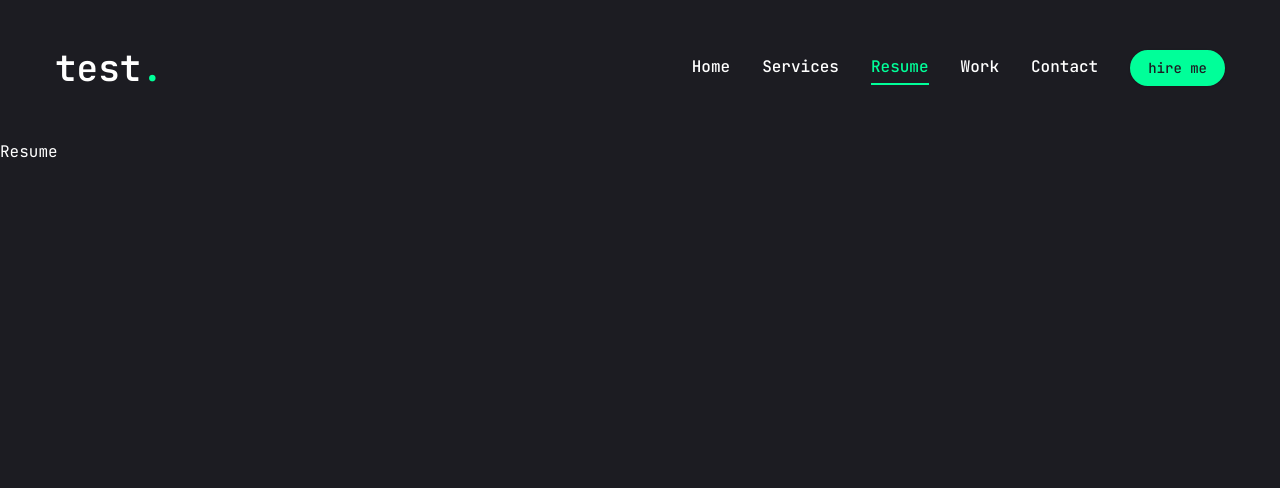
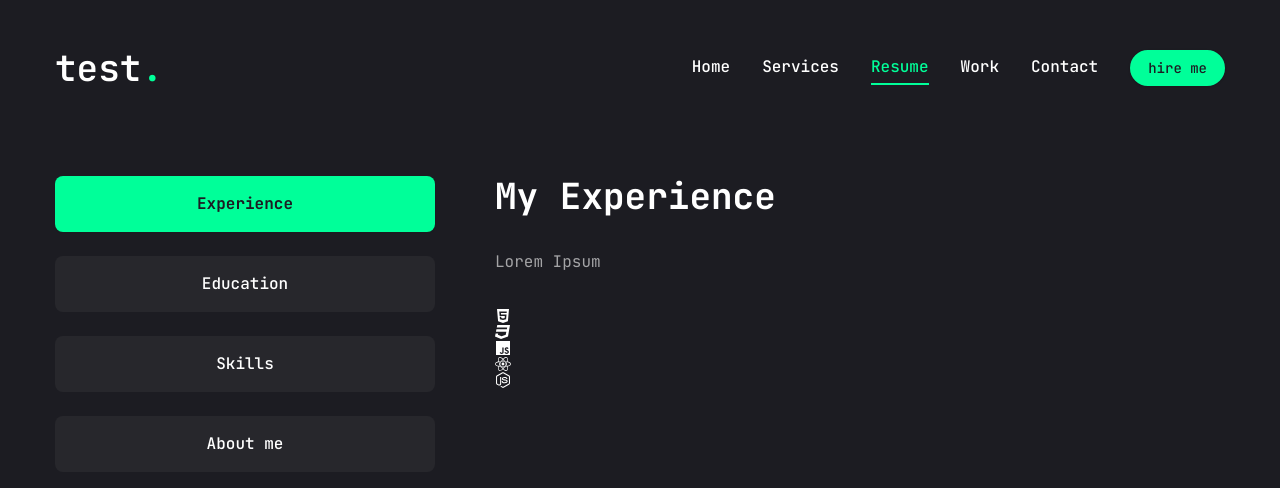
Before and after one commit to my-steffen/nextjs, a Next.js app: page /resume in a window 1280 px wide. Shown: the top 488 px of the page. Built offline with nearby package versions, Linux system fonts and the light colour scheme.

Commit message:
NEW Icons

```diff
--- a/app/contact/page.tsx
+++ b/app/contact/page.tsx
@@ -1,4 +1,3 @@
-// app/contact/page.tsx
 import Link from 'next/link';
 
 export default function ContactPage() {
--- a/app/globals.css
+++ b/app/globals.css
@@ -26,3 +26,7 @@
 .group:hover .arrow {
     transform: rotate(-45deg);
 }
+
+.tablist button {
+    @apply rounded-lg bg-[#27272c] w-full items-center justify-center inline-flex text-balance p-3 text-white whitespace-nowrap font-medium ring-offset-white transition-all disabled:pointer-events-none disabled:opacity-50 data-[state=active]:bg-accent data-[state=active]:text-primary data-[state=active]:font-bold data-[state=active]:shadow-sm;
+}
--- a/app/resume/page.jsx
+++ b/app/resume/page.jsx
@@ -47,16 +47,129 @@ const about = {
 }
 
 const experience = {
+    title: 'My Experience',
+    description: 'Lorem Ipsum',
+    items: [
+        {
+            icon: <FaHtml5 />,
+            name: 'test',
+        },
+        {
+            icon: <FaCss3 />,
+            name: 'test',
+        },
+        {
+            icon: <FaJs />,
+            name: 'test',
+        },
+        {
+            icon: <FaReact />,
+            name: 'test',
+        },
+        {
+            icon: <FaNodeJs />,
+            name: 'test',
+        },
+    ]
+}
+
+const education = {
+    icon: '/assets/resume/cap.svg',
+    title: 'My Experience',
+    description: 'Lorem Ipsum',
+    items: [
+        {
+            company: "test",
+            position: "Full Stack",
+            duration: "2022"
+        },
+        {
+            company: "test",
+            position: "Full Stack",
+            duration: "2022"
+        },
+        {
+            company: "bla",
+            position: "Full Stack",
+            duration: "2022"
+        }
+    ]
+}
+
+const skills = {
     icon: '/assets/resume/badge.svg',
     title: 'My Experience',
-    description: 'Lorem Ipsum'
+    description: 'Lorem Ipsum',
+    items: [
+        {
+            company: "test",
+            position: "Full Stack",
+            duration: "2022"
+        },
+        {
+            company: "test",
+            position: "Full Stack",
+            duration: "2022"
+        },
+        {
+            company: "bla",
+            position: "Full Stack",
+            duration: "2022"
+        }
+    ]
 }
 
+import { Tabs, TabsContent, TabsList, TabsTrigger } from "@radix-ui/react-tabs";
+import { Tooltip } from "@radix-ui/react-tooltip";
+import { motion } from "framer-motion";
+import { ScrollArea } from "@radix-ui/react-scroll-area"
 
 export default function Resume() {
     return (
-        <div>
-            <h1>Resume</h1>
-        </div>
+        <motion.div initial={{ opacity: 0 }}
+                    animate={{ opacity: 1, transition: { delay: 2.4, duration: 0.4, ease: 'easeIn' }
+        }}
+                    className="min-h-[80vh] flex items-center justify-center py-12 xl:py-0">
+            <div className="container mx-auto">
+                <Tabs defaultValue="experience" className="flex flex-col xl:flex-row gap-[60px]">
+                    <TabsList className="tablist flex flex-col w-full max-w-[380px] mx-auto xl:mx-0 gap-6">
+                        <TabsTrigger value="experience">Experience</TabsTrigger>
+                        <TabsTrigger value="education">Education</TabsTrigger>
+                        <TabsTrigger value="skills">Skills</TabsTrigger>
+                        <TabsTrigger value="about-me">About me</TabsTrigger>
+                    </TabsList>
+
+                    {/* Content */}
+                    <div className="min-h-[70vh]">
+                        <TabsContent value="experience" className="w-full">
+                            <div className="flex flex-col gap-[30px] text-center xl:text-left">
+                                <h3 className="text-4xl font-bold">{experience.title}</h3>
+                                <p className="max-w-[600px] text-white/60 mx-auto xl:mx-0">
+                                    {experience.description}
+                                </p>
+                                <ScrollArea class="h-[400px]">
+                                    <ul>
+                                        {experience.items.map((item, index)=> {
+                                            return <li key="index">
+                                                <span>{item.icon}</span>
+                                            </li>
+                                            })}
+                                    </ul>
+                                </ScrollArea>
+                            </div>
+                        </TabsContent>
+                        <TabsContent value="education">
+                            <div>Education content</div>
+                        </TabsContent>
+                        <TabsContent value="skills">
+                            <div>Skills content</div>
+                        </TabsContent>
+                        <TabsContent value="about-me">
+                            <div>About me content</div>
+                        </TabsContent>
+                    </div>
+                </Tabs>
+            </div>
+        </motion.div>
     );
 }
--- a/package.json
+++ b/package.json
@@ -15,7 +15,10 @@
     "@nextui-org/theme": "^2.2.9",
     "@radix-ui/react-dialog": "^1.1.1",
     "@radix-ui/react-icons": "^1.3.0",
+    "@radix-ui/react-scroll-area": "^1.1.0",
     "@radix-ui/react-slot": "^1.1.0",
+    "@radix-ui/react-tabs": "^1.1.0",
+    "@radix-ui/react-tooltip": "^1.1.2",
     "class-variance-authority": "^0.7.0",
     "clsx": "^2.1.1",
     "css-loader": "^7.1.2",
```
Also changed, not shown: 1 other file (tests, documents, lock files or other folders).
